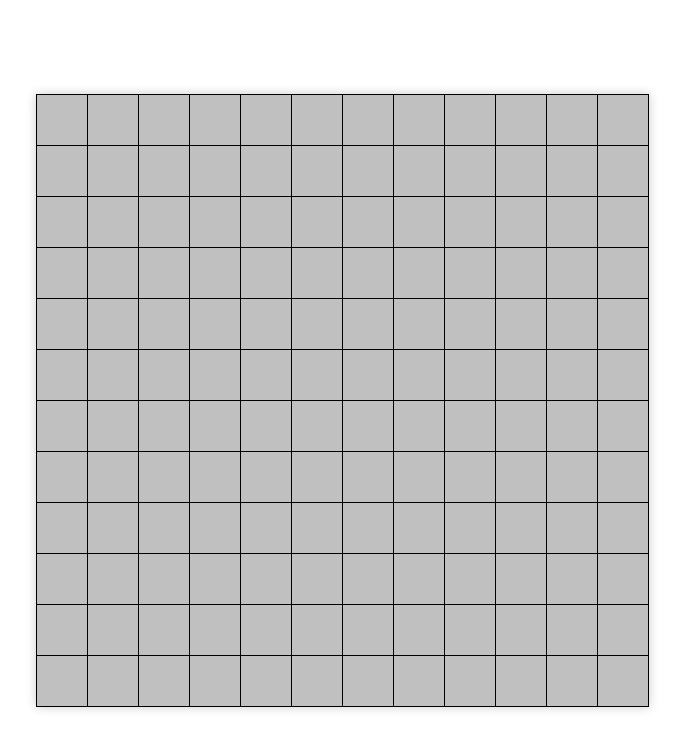
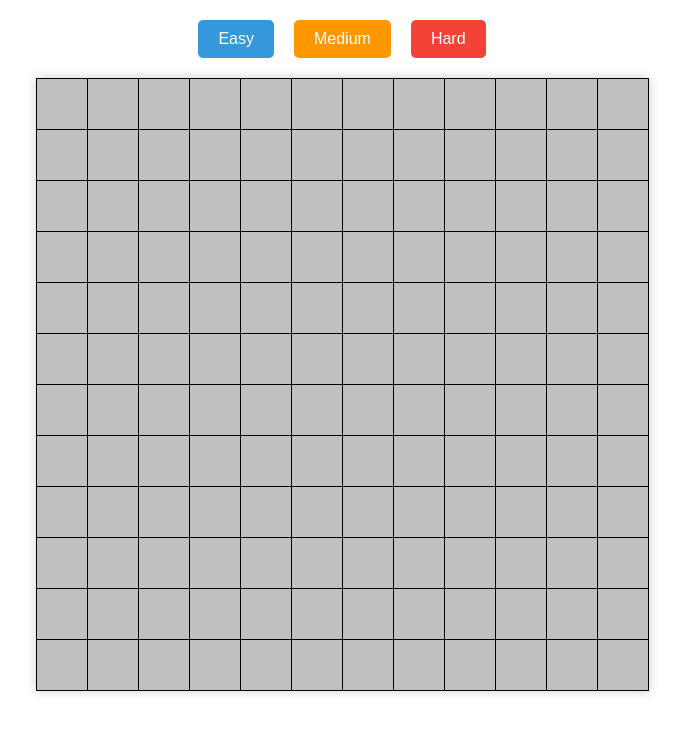
Before and after one commit to matan1542/mines-sweeper-wix, a Next.js app: page / in a window 1280 px wide. Shown: the top 750 px of the page, without its empty margins (298-982 px from the left). Built offline with nearby package versions, Linux system fonts and the light colour scheme.

Commit message:
Stage changes

```diff
--- /dev/null
+++ b/components/MinesSweeper/GameLevels/index.jsx
@@ -0,0 +1,15 @@
+import Button from '@/components/UI/Button';
+import style from './style.module.scss';
+import { G_LEVELS } from '@/constants/GAME_CONSTANTS';
+
+const GameLevels = ({ onLevelChange }) => {
+  return (
+    <div className={style.gameLevelContainer}>
+      <Button text="Easy" onClick={() => {onLevelChange(G_LEVELS[0])}} />
+      <Button text="Medium" classname={style.medium} onClick={() => {onLevelChange(G_LEVELS[1]);}} />
+      <Button text="Hard" classname={style.hard} onClick={() => {onLevelChange(G_LEVELS[2]);}} />
+    </div>
+  );
+};
+
+export default GameLevels;
--- /dev/null
+++ b/components/MinesSweeper/GameLevels/style.module.scss
@@ -0,0 +1,14 @@
+
+.gameLevelContainer{
+    display: flex;
+    margin-bottom: 20px;
+    gap: 20px;
+}
+
+.hard{
+    background-color: #f44336;
+}
+
+.medium{
+    background-color: #ff9800;
+}
--- a/components/MinesSweeper/index.jsx
+++ b/components/MinesSweeper/index.jsx
@@ -2,15 +2,30 @@ import { useContext } from "react";
 import style from "./style.module.scss";
 import BoardContext from "@/store/store";
 import GameBoard from "./GameBoard";
-import { expandShown, generateMines, updateNeighborsCount } from "@/services/game.service";
+import {
+  createMatrix,
+  expandShown,
+  generateMines,
+  updateNeighborsCount,
+} from "@/services/game.service";
+import GameLevels from "./GameLevels";
+import { G_LEVELS } from "@/constants/GAME_CONSTANTS";
 
 const MinesSweeper = () => {
-  const { board, setBoard, isGameOn, setIsGameOn } = useContext(BoardContext);
+  const { board, setBoard, isGameOn, setIsGameOn, gameLevel, setGameLevel } =
+    useContext(BoardContext);
+
+  const resetGame = ({ level }) => {
+    console.log('level', level);
+    setIsGameOn(false);
+    setBoard(createMatrix(level));
+  };
 
   const onCellClick = (pos) => {
     let updateBoard = JSON.parse(JSON.stringify(board));
+
     if (!isGameOn) {
-      updateBoard = generateMines({ board, pos });
+      updateBoard = generateMines({ board, amount: gameLevel.amount, pos });
       updateBoard = updateNeighborsCount(updateBoard);
       setIsGameOn(true);
     }
@@ -18,8 +33,14 @@ const MinesSweeper = () => {
     setBoard(updateBoard);
   };
 
+  const onLevelChange = (level) => {
+    setGameLevel(level);
+    resetGame({ level });
+  };
+
   return (
     <div className={style.MinesSweeperContainer}>
+      <GameLevels onLevelChange={onLevelChange} />
       <GameBoard board={board} onCellClick={onCellClick} />
     </div>
   );
--- a/components/MinesSweeper/style.module.scss
+++ b/components/MinesSweeper/style.module.scss
@@ -3,6 +3,9 @@
     position: relative;
     height: 100vh;
     display: flex;
+    flex-direction: column;
+    margin: 20px;
     align-items: center;
     background-color: #fff;
+
 }
--- /dev/null
+++ b/components/UI/Button/index.jsx
@@ -0,0 +1,14 @@
+import style from './style.module.scss';
+
+const Button = ({ onClick, classname = null, text }) => {
+  return (
+    <button
+      onClick={onClick}
+      className={`${classname ? `${classname} ${style.btn}` : style.btn}`}
+    >
+      {text}
+    </button>
+  );
+};
+
+export default Button
--- /dev/null
+++ b/components/UI/Button/style.module.scss
@@ -0,0 +1,17 @@
+/* ButtonStyle.css */
+
+.btn {
+  display: inline-block;
+  padding: 10px 20px;
+  background-color: #3498db;
+  color: #fff;
+  border: none;
+  border-radius: 5px;
+  cursor: pointer;
+  font-size: 16px;
+  transition: background-color 0.3s, color 0.3s;
+}
+
+.btn:hover {
+  background-color: #2980b9;
+}
--- a/constants/GAME_CONSTANTS.js
+++ b/constants/GAME_CONSTANTS.js
@@ -11,5 +11,5 @@ const WIN = "😎";
 const G_LEVELS = [
   { SIZE: 4, MINES: 2 },
   { SIZE: 8, MINES: 12 },
-  { SIZE: 12, MINES: 5 },
+  { SIZE: 12, MINES: 30 },
 ];
--- a/pages/index.js
+++ b/pages/index.js
@@ -2,17 +2,21 @@ import MinesSweeper from '@/components/MinesSweeper'
 import {useState} from 'react'
 import BoardContext from '@/store/store'
 import { createMatrix } from "@/services/game.service";
+import { G_LEVELS } from '@/constants/GAME_CONSTANTS';
 
 export default function Home() {
     const [board, setBoard] = useState(createMatrix());
     const [isGameOn, setIsGameOn] = useState(false);
+    const [gameLevel, setGameLevel] = useState(G_LEVELS[0]);
 
     const contextValue = {
-        board,
-        setBoard,
-        isGameOn,
-        setIsGameOn
-    }
+      board,
+      setBoard,
+      isGameOn,
+      setIsGameOn,
+      gameLevel,
+      setGameLevel
+    };
 
     return (
         <>
```
Also changed, not shown: components/MinesSweeper/GameBoard/style.module.scss (+0 -15 lines).
